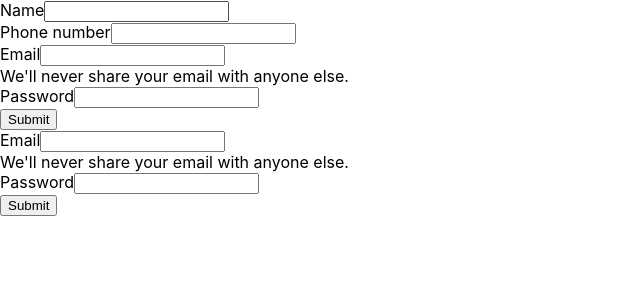
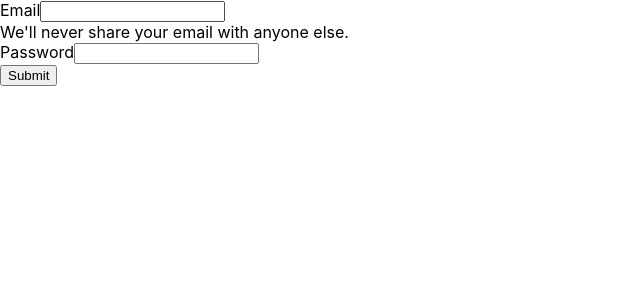
Before and after one commit to AakrishLama/LendingSystem, a React (Create React App) app in the folder frontend/: page /login in a window 1280 px wide. Shown: the top 300 px of the page, without its empty margins (0-640 px from the left). Built offline with nearby package versions, Linux system fonts and the light colour scheme.

Commit message:
using react-router-dom

```diff
--- a/frontend/package.json
+++ b/frontend/package.json
@@ -3,9 +3,11 @@
   "version": "0.1.0",
   "private": true,
   "dependencies": {
+    "bootstrap": "^5.3.3",
     "cra-template": "1.2.0",
     "react": "^19.0.0",
     "react-dom": "^19.0.0",
+    "react-router-dom": "^7.1.5",
     "react-scripts": "5.0.1",
     "web-vitals": "^4.2.4"
   },
--- a/frontend/src/App.js
+++ b/frontend/src/App.js
@@ -1,9 +1,17 @@
 import './App.css';
-import Home from './screens/Home';
+import { BrowserRouter as Router, Routes, Route } from 'react-router-dom';
+import Signup from './screens/Signup';
+import Login from './screens/Login';
+
 
 function App() {
   return (
-    <div><Home /></div>
+    <Router>
+      <Routes>
+        <Route path= "/signup" element= {<Signup/>} />
+        <Route path= "/login" element= {<Login/>} />
+      </Routes>
+    </Router>
   );
 }
 
```
Also changed, not shown: frontend/src/screens/Signup.js (line endings or trailing spaces), 1 other file (tests, documents, lock files or other folders).
